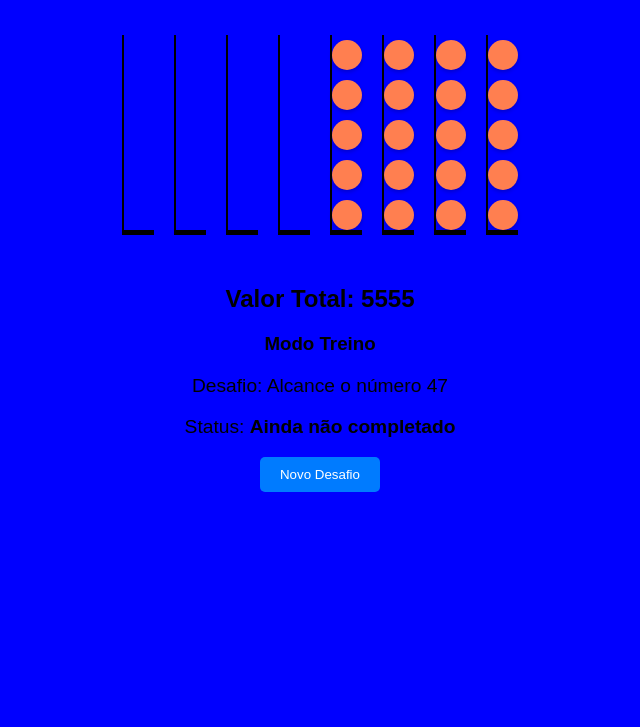
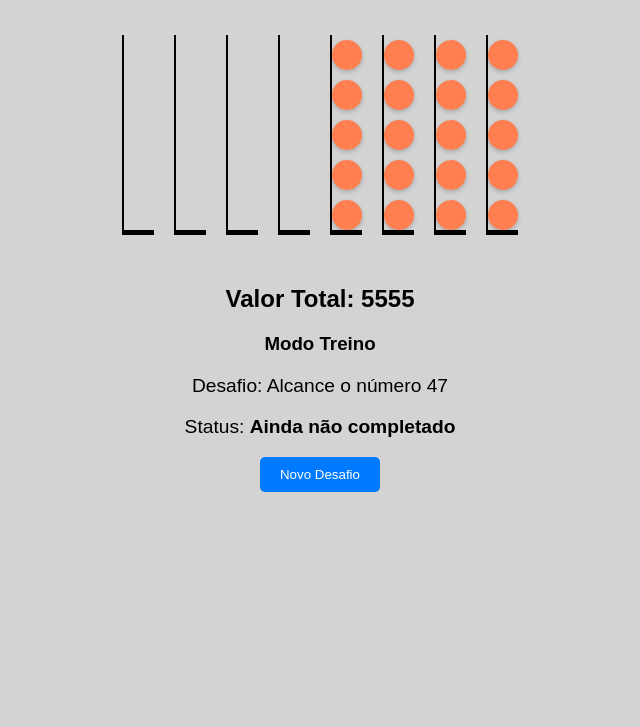
Before and after one commit to adriel-loopes/Abaco, a plain HTML site: page index.html in a window 1280 px wide. Shown: the part 73-800 px from the top of the page, without its empty margins (320-960 px from the left). Drawn offline with Linux system fonts and the light colour scheme.

Commit message:
Update style.css

```diff
--- a/style.css
+++ b/style.css
@@ -1,7 +1,7 @@
 body {
     font-family: Arial, sans-serif;
     text-align: center;
-    background-color: rgb(0, 0, 255);
+    background-color: lightgray;
   }
 
   h1 {
```
